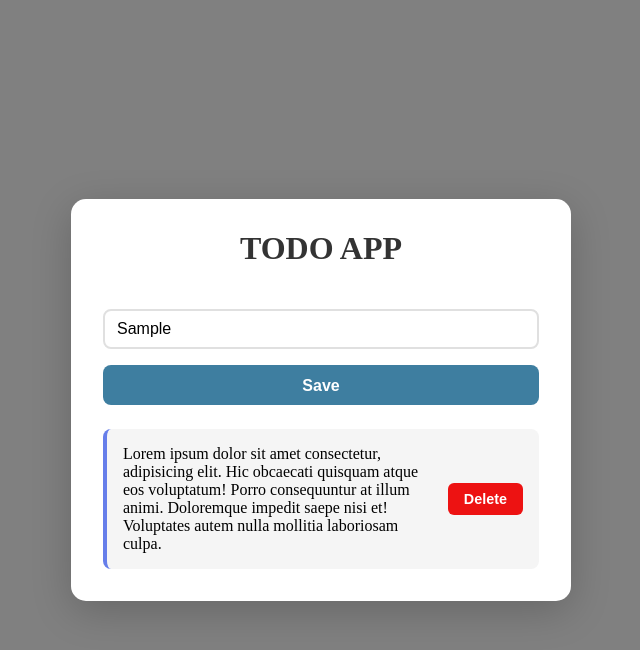
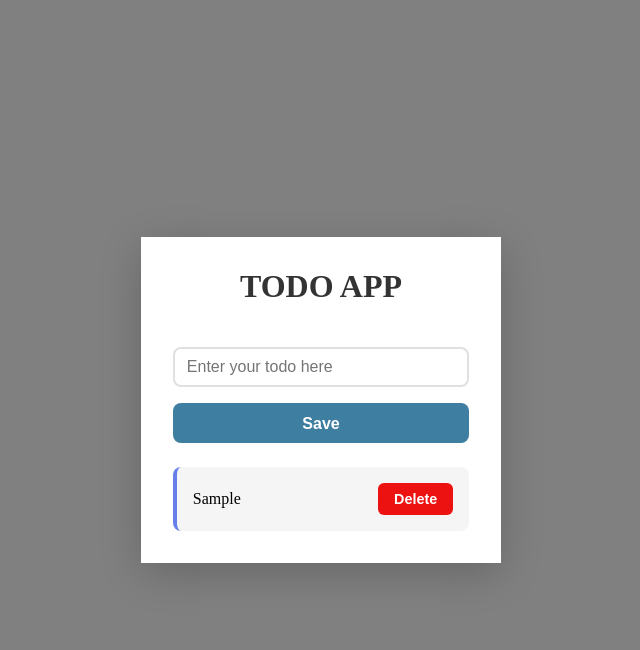
Before and after one commit to umar5252-g/react-mini-projects, a React (Vite) app in the folder react-todo-app/: page / in a window 1280 px wide. Both pictures are taken after typing "Sample" into the empty fields and a click on the button "Save". Shown: the top 650 px of the page, without its empty margins (319-959 px from the left). Built offline with nearby package versions, Linux system fonts and the light colour scheme.

Commit message:
create delete save and display feature

```diff
--- a/react-todo-app/src/App.css
+++ b/react-todo-app/src/App.css
@@ -14,11 +14,11 @@ body {
 
 .app-container {
   background-color: white;
-  border-radius: 15px;
+
   padding: 2rem;
   box-shadow: 0 10px 40px rgba(0, 0, 0, 0.2);
   width: 100%;
-  max-width: 500px;
+  max-width: 700px;
 }
 
 h1 {
--- a/react-todo-app/src/App.jsx
+++ b/react-todo-app/src/App.jsx
@@ -1,9 +1,9 @@
 // import { useEffect, useState } from "react";
+import { useState } from "react";
 import "./App.css";
 
-function App() {
-  // useEffect(() => {}, []);
-  function TodoInput() {
+function TodoInput({ todos, setTodos }) {
+  const [todoInput, setTodoInput] = useState("");
   return (
     <>
       {" "}
@@ -11,39 +11,59 @@ function App() {
         className="todo-input"
         type="text"
         placeholder="Enter your todo here"
-          onChange={() => {}}
+        value={todoInput}
+        onChange={(event) => {
+          setTodoInput(event.target.value);
+        }}
       />
-        <button onClick={() => {}} className="save-btn">
+      <button
+        onClick={() => {
+          const newTodo = todoInput;
+          setTodos([...todos, newTodo]);
+          setTodoInput("");
+        }}
+        className="save-btn"
+      >
         Save
       </button>
     </>
   );
 }
-  function DisplayTodo() {
+
+function DisplayTodo({ todos, setTodos }) {
   return (
-      <>
     <div className="todos-container">
-          <div className="todo">
-            Lorem ipsum dolor sit amet consectetur, adipisicing elit. Hic
-            obcaecati quisquam atque eos voluptatum! Porro consequuntur at illum
-            animi. Doloremque impedit saepe nisi et! Voluptates autem nulla
-            mollitia laboriosam culpa.
+      {todos.map((todo, idx) => {
+        return (
+          <div key={idx} className="todo">
+            {todo}
             <div className="delete-btn">
-              <button>Delete</button>
+              <button
+                onClick={() => {
+                  const deleteIdx = idx;
+                  const newTodo = todos.filter((todo, i) => i !== deleteIdx);
+                  setTodos(newTodo);
+                }}
+              >
+                Delete
+              </button>
             </div>
           </div>
+        );
+      })}
     </div>
-      </>
   );
 }
+function App() {
+  const [todos, setTodos] = useState([]);
 
   return (
     <>
       <div className="app-container">
         <h1>TODO APP</h1>
         <br />
-        <TodoInput />
-        <DisplayTodo />
+        <TodoInput todos={todos} setTodos={setTodos} />
+        <DisplayTodo todos={todos} setTodos={setTodos} />
       </div>
     </>
   );
```
Lines whose indentation alone changed are shown as unchanged.
